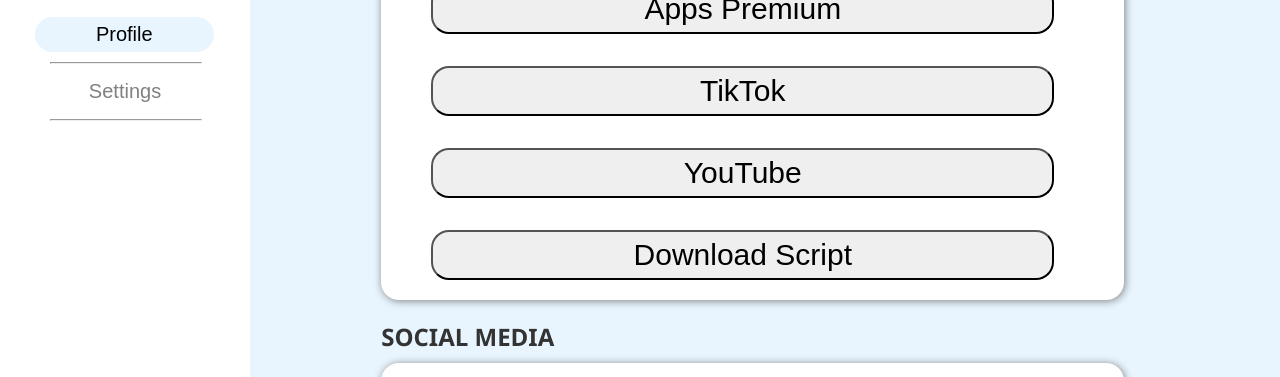
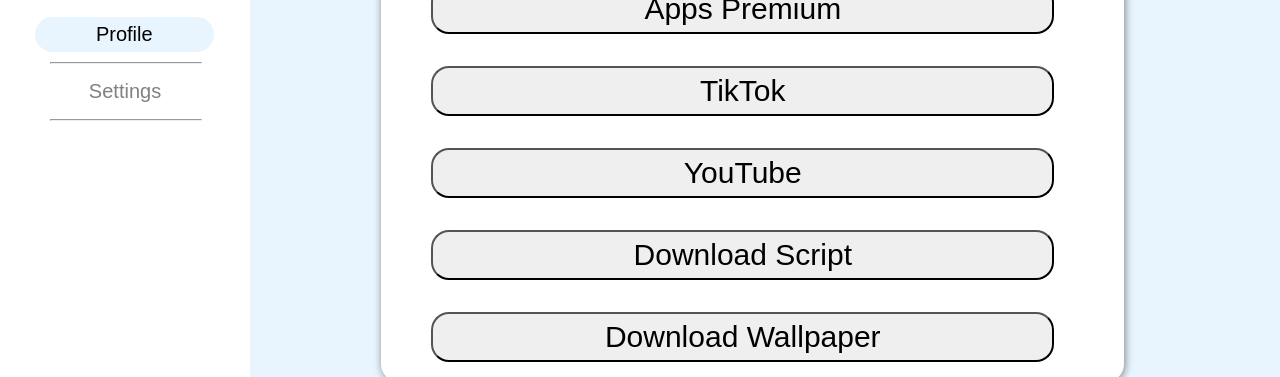
Before and after one commit to TikTokgithub503/wahid-lab-profile, a plain HTML site: page Settings.html in a window 1280 px wide. Shown: the part 257-634 px from the top of the page. Drawn offline with Linux system fonts and the light colour scheme.

Commit message:
Update Settings.html

```diff
--- a/Settings.html
+++ b/Settings.html
@@ -97,6 +97,9 @@
             <br>
             <br>
              <a href="https://www.mediafire.com/file/66ks0gnt7laluky/Wahid-lab-pro.github.io-main.zip/file"  target="_blank" download><button class="bt">Download Script</button></a>
+            <br>
+            <br>
+             <a href="wpp.png" download><button class="bt">Download Wallpaper</button></a>
           </div>
         </div>
 
```
